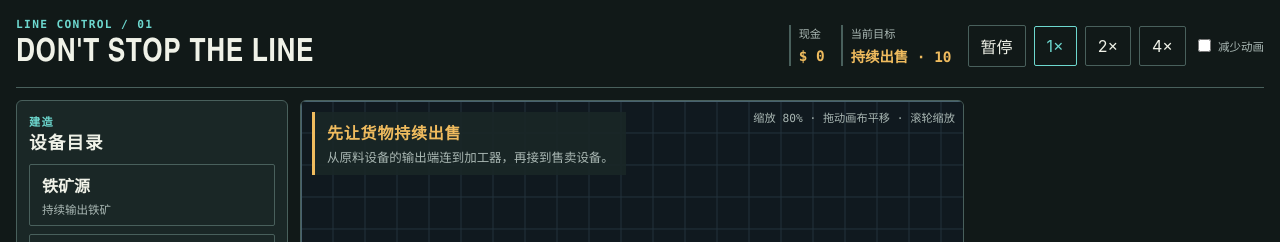
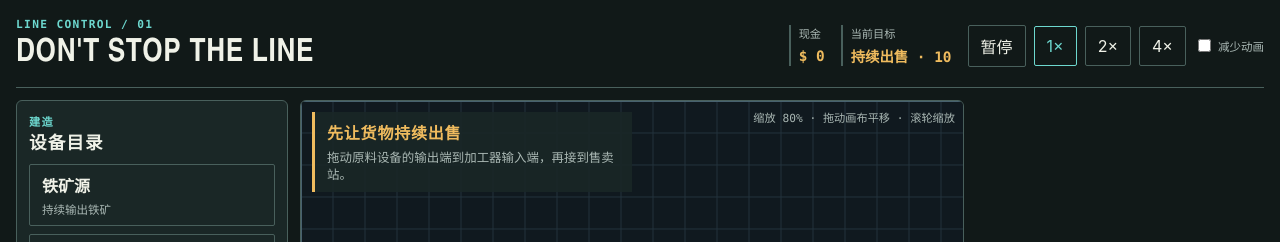
Before and after one commit to onovich/DontStopTheLine, a React (Vite) app in the folder apps/web/: page / in a window 1280 px wide. Shown: the top 242 px of the page. Built offline with nearby package versions, Linux system fonts and the light colour scheme.

Commit message:
phase 7: anchor tutorial to connection state

```diff
--- a/apps/web/src/game/game-app.tsx
+++ b/apps/web/src/game/game-app.tsx
@@ -135,9 +135,16 @@ export function GameApp() {
         reducedMotion={reducedMotion}
         speed={snapshot.speed}
       />
-      <aside aria-label="Chapter tutorial" className="chapter-tutorial">
-        <strong>先让货物持续出售</strong>
-        <p>从原料设备的输出端连到加工器，再接到售卖设备。</p>
+      <aside
+        aria-label="首局引导"
+        className={connectFrom === null ? 'chapter-tutorial' : 'chapter-tutorial is-connecting'}
+      >
+        <strong>{connectFrom === null ? '先让货物持续出售' : '现在选择接收端'}</strong>
+        <p>
+          {connectFrom === null
+            ? '拖动原料设备的输出端到加工器输入端，再接到售卖站。'
+            : '高亮端口正在等待连接；选择能接收货物的输入端。'}
+        </p>
       </aside>
       {isBuildDrawerOpen ? (
         <button
--- a/apps/web/src/styles.css
+++ b/apps/web/src/styles.css
@@ -451,6 +451,12 @@ button:disabled {
   position: relative;
   z-index: 2;
 }
+.chapter-tutorial.is-connecting {
+  border-left-color: var(--signal-flow);
+}
+.chapter-tutorial.is-connecting strong {
+  color: var(--signal-flow);
+}
 .chapter-tutorial strong {
   color: var(--signal-amber);
   font-family: var(--font-display);
```
